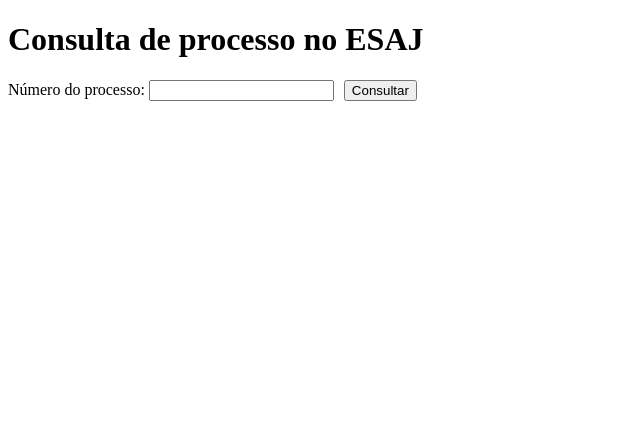
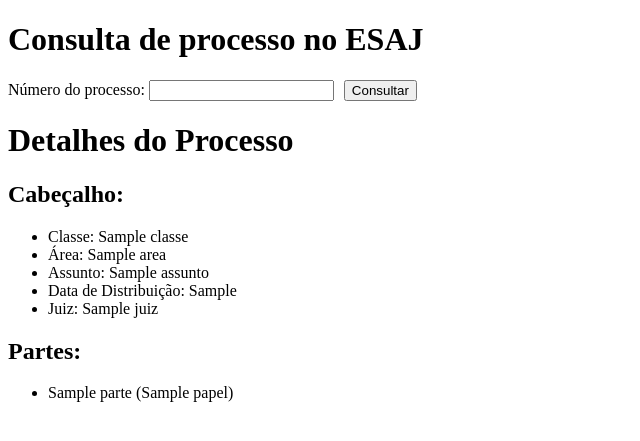
Before and after one commit to Eudess/CrawlerProject, a Flask app: template templates/process.html in a window 1280 px wide. Shown: the top 441 px of the page, without its empty margins (0-640 px from the left). Run offline with Flask 3, Linux system fonts and the light colour scheme; the template is opened without the code that fills it: most values are stand-ins (such as "Sample title", 1, 10 or a date in 2020).

Commit message:
feat: update html to set process json

```diff
--- a/templates/process.html
+++ b/templates/process.html
@@ -1,4 +1,21 @@
 {% extends "index.html" %}
 {% block content %}
-<div></div>
+<div>
+    <h1>Detalhes do Processo</h1>
+    <h2>Cabeçalho:</h2>
+    {% set new_header = process_data['esaj_tjce-1-grau']['header'] %}
+    <ul>
+        <li>Classe: {{ new_header['classe'] }}</li>
+        <li>Área: {{ new_header['area'] }}</li>
+        <li>Assunto: {{ new_header['assunto'] }}</li>
+        <li>Data de Distribuição: {{ new_header['data_distribuicao'] }}</li>
+        <li>Juiz: {{ new_header['juiz'] }}</li>
+    </ul>
+    <h2>Partes:</h2>
+    <ul>
+        {% for parte in process_data['esaj_tjce-1-grau']['partes'] %}
+        <li>{{ parte['nome'] }} ({{ parte['papel'] }})</li>
+        {% endfor %}
+    </ul>
+</div>
 {% endblock %}
```
